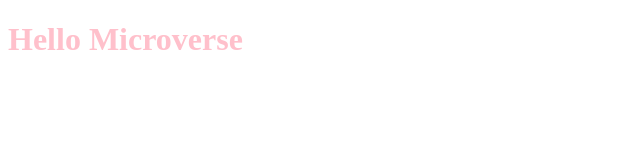
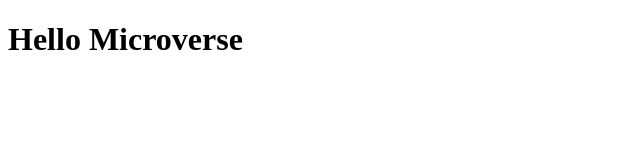
Before and after one commit to azizunnabi/Hello-microverse, a plain HTML site: page index.html in a window 1280 px wide. Shown: the whole page, without its empty margins (0-640 px from the left). Drawn offline with Linux system fonts and the light colour scheme.

Commit message:
Update style.css

```diff
--- a/style.css
+++ b/style.css
@@ -1,3 +1,3 @@
 h1 {
-	color: pink;
+	text-color:pink;
 }
```
